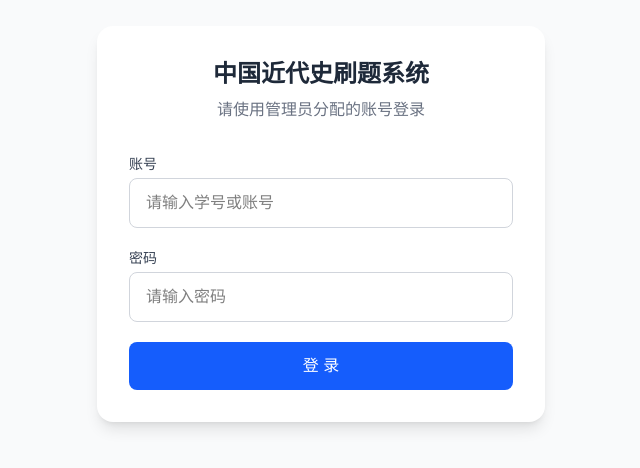
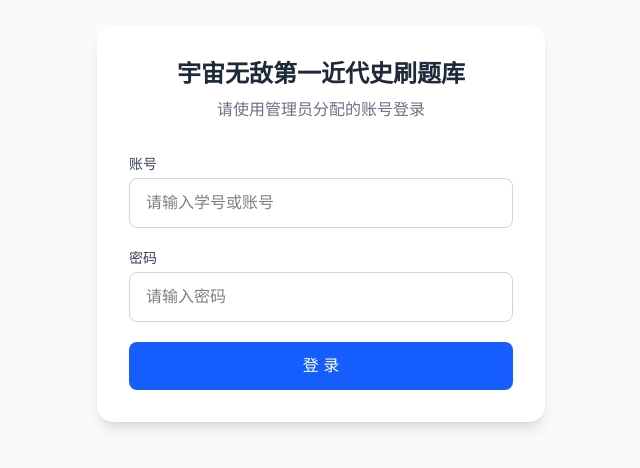
Before and after one commit to hajicat/jindaishi, a Next.js app: page /login in a window 1280 px wide. Shown: the part 176-644 px from the top of the page, without its empty margins (319-959 px from the left). Built offline with nearby package versions, Linux system fonts and the light colour scheme.

Commit message:
rename: 宇宙无敌第一近代史刷题库

```diff
--- a/src/app/layout.tsx
+++ b/src/app/layout.tsx
@@ -2,8 +2,8 @@ import type { Metadata } from "next";
 import "./globals.css";
 
 export const metadata: Metadata = {
-  title: "中国近代史刷题系统",
-  description: "中国近代史 / 中国近现代史私有刷题系统",
+  title: "宇宙无敌第一近代史刷题库",
+  description: "宇宙无敌第一近代史刷题库 — 中国近代史 / 中国近现代史私有刷题系统",
 };
 
 export default function RootLayout({ children }: { children: React.ReactNode }) {
--- a/src/app/login/page.tsx
+++ b/src/app/login/page.tsx
@@ -77,7 +77,7 @@ export default function LoginPage() {
       <div className="w-full max-w-md">
         <div className="bg-white rounded-2xl shadow-lg p-8">
           <h1 className="text-2xl font-bold text-center text-gray-800 mb-2">
-            中国近代史刷题系统
+            宇宙无敌第一近代史刷题库
           </h1>
           <p className="text-center text-gray-500 mb-8">请使用管理员分配的账号登录</p>
 
--- a/src/app/quiz/page.tsx
+++ b/src/app/quiz/page.tsx
@@ -344,7 +344,7 @@ export default function QuizPage() {
       {/* Header */}
       <div className="bg-white shadow-sm sticky top-0 z-40">
         <div className="max-w-4xl mx-auto px-4 py-3 flex items-center justify-between">
-          <h1 className="text-lg font-bold text-gray-800">中国近代史刷题库</h1>
+          <h1 className="text-lg font-bold text-gray-800">宇宙无敌第一近代史刷题库</h1>
           <div className="flex items-center gap-3 text-sm text-gray-600">
             <button onClick={() => router.push('/exam')} className="text-orange-600 hover:underline font-medium">模拟考试</button>
             <button onClick={() => router.push('/leaderboard')} className="text-blue-600 hover:underline">排行榜</button>
```
